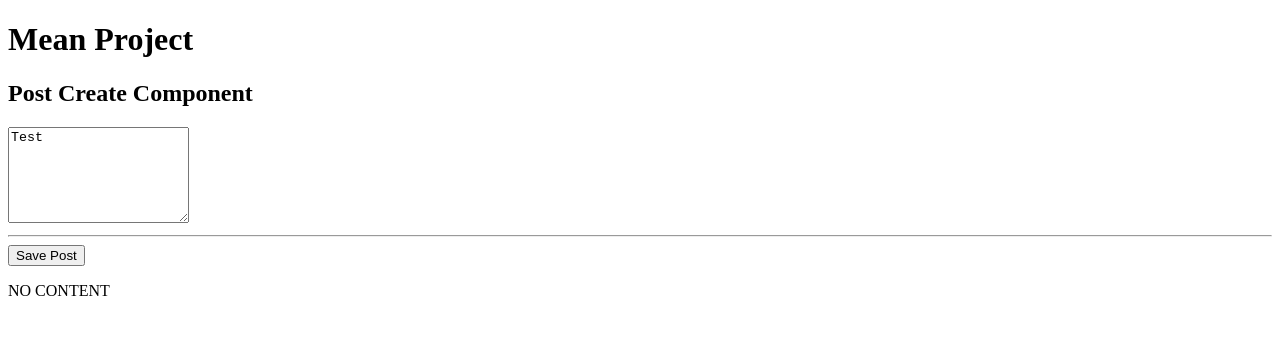
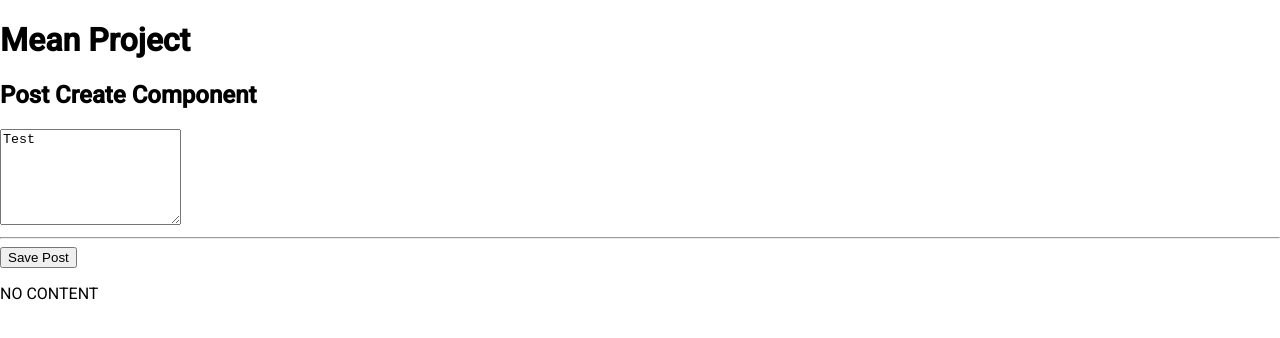
Before and after one commit to bnkfick/MEAN-PostApp, an Angular app: page / in a window 1280 px wide. Shown: the top 338 px of the page. Built offline with nearby package versions, Linux system fonts and the light colour scheme.

Commit message:
added angular material

```diff
--- a/angular.json
+++ b/angular.json
@@ -23,6 +23,7 @@
               "src/assets"
             ],
             "styles": [
+              "./node_modules/@angular/material/prebuilt-themes/indigo-pink.css",
               "src/styles.css"
             ],
             "scripts": [],
@@ -80,6 +81,7 @@
             "tsConfig": "src/tsconfig.spec.json",
             "karmaConfig": "src/karma.conf.js",
             "styles": [
+              "./node_modules/@angular/material/prebuilt-themes/indigo-pink.css",
               "src/styles.css"
             ],
             "scripts": [],
--- a/package.json
+++ b/package.json
@@ -12,14 +12,17 @@
   "private": true,
   "dependencies": {
     "@angular/animations": "~7.2.0",
+    "@angular/cdk": "~7.3.5",
     "@angular/common": "~7.2.0",
     "@angular/compiler": "~7.2.0",
     "@angular/core": "~7.2.0",
     "@angular/forms": "~7.2.0",
+    "@angular/material": "^7.3.5",
     "@angular/platform-browser": "~7.2.0",
     "@angular/platform-browser-dynamic": "~7.2.0",
     "@angular/router": "~7.2.0",
     "core-js": "^2.5.4",
+    "hammerjs": "^2.0.8",
     "rxjs": "~6.3.3",
     "tslib": "^1.9.0",
     "zone.js": "~0.8.26"
--- a/src/app/app.module.ts
+++ b/src/app/app.module.ts
@@ -1,8 +1,10 @@
 import { BrowserModule } from '@angular/platform-browser';
 import { NgModule } from '@angular/core';
+import { FormsModule } from '@angular/forms';
 
 import { AppComponent } from './app.component';
 import { PostCreateComponent } from './posts/posts-create/post-create.component';
+import { BrowserAnimationsModule } from '@angular/platform-browser/animations';
 
 @NgModule({
   declarations: [
@@ -10,7 +12,8 @@
     PostCreateComponent
   ],
   imports: [
-    BrowserModule
+    BrowserModule,
+    BrowserAnimationsModule
   ],
   providers: [],
   bootstrap: [AppComponent]
--- a/src/app/posts/posts-create/post-create.component.ts
+++ b/src/app/posts/posts-create/post-create.component.ts
@@ -7,8 +7,9 @@
 
 export class PostCreateComponent {
   newPost = 'NO CONTENT';
+  enteredValue = '';
   onAddPost(postInput: HTMLTextAreaElement) {
-    console.dir(postInput);
-    this.newPost = postInput.value;
+    console.dir();
+    this.newPost = this.enteredValue;
   }
 }
--- a/src/index.html
+++ b/src/index.html
@@ -7,6 +7,8 @@
 
   <meta name="viewport" content="width=device-width, initial-scale=1">
   <link rel="icon" type="image/x-icon" href="favicon.ico">
+  <link href="https://fonts.googleapis.com/css?family=Roboto:300,400,500" rel="stylesheet">
+  <link href="https://fonts.googleapis.com/icon?family=Material+Icons" rel="stylesheet">
 </head>
 <body>
   <app-root></app-root>
--- a/src/main.ts
+++ b/src/main.ts
@@ -1,3 +1,4 @@
+import 'hammerjs';
 import { enableProdMode } from '@angular/core';
 import { platformBrowserDynamic } from '@angular/platform-browser-dynamic';
 
--- a/src/styles.css
+++ b/src/styles.css
@@ -1 +1,4 @@
 /* You can add global styles to this file, and also import other style files */
+
+html, body { height: 100%; }
+body { margin: 0; font-family: Roboto, "Helvetica Neue", sans-serif; }
```
Also changed, not shown: 1 other file (tests, documents, lock files or other folders).
